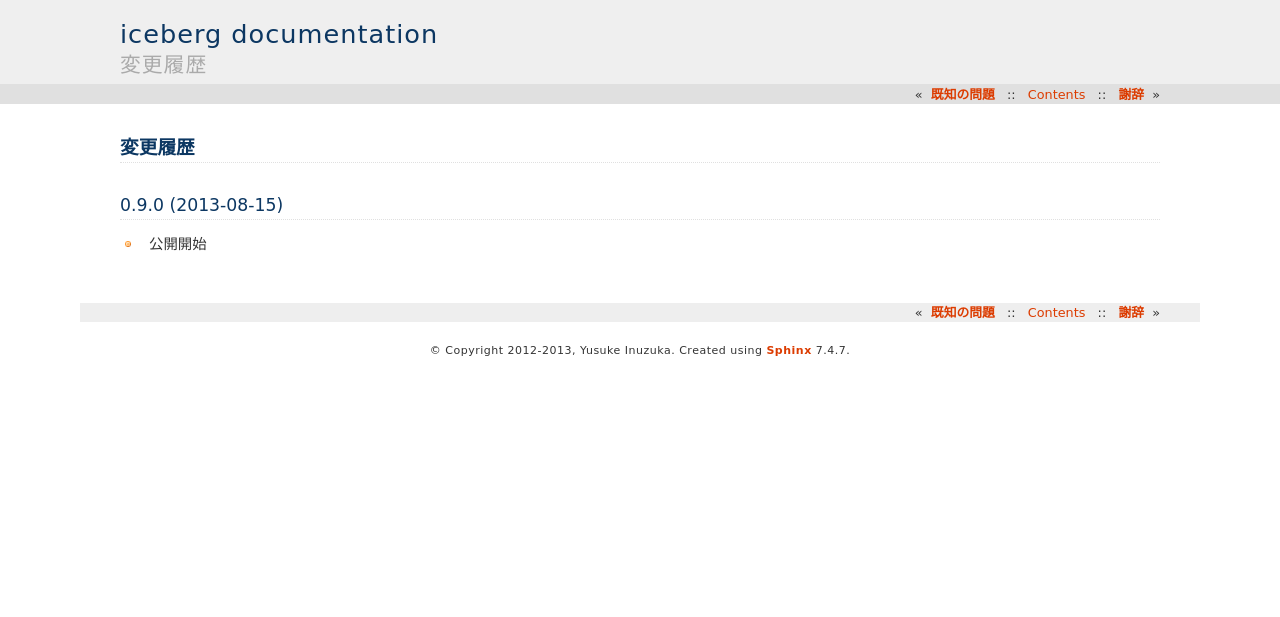
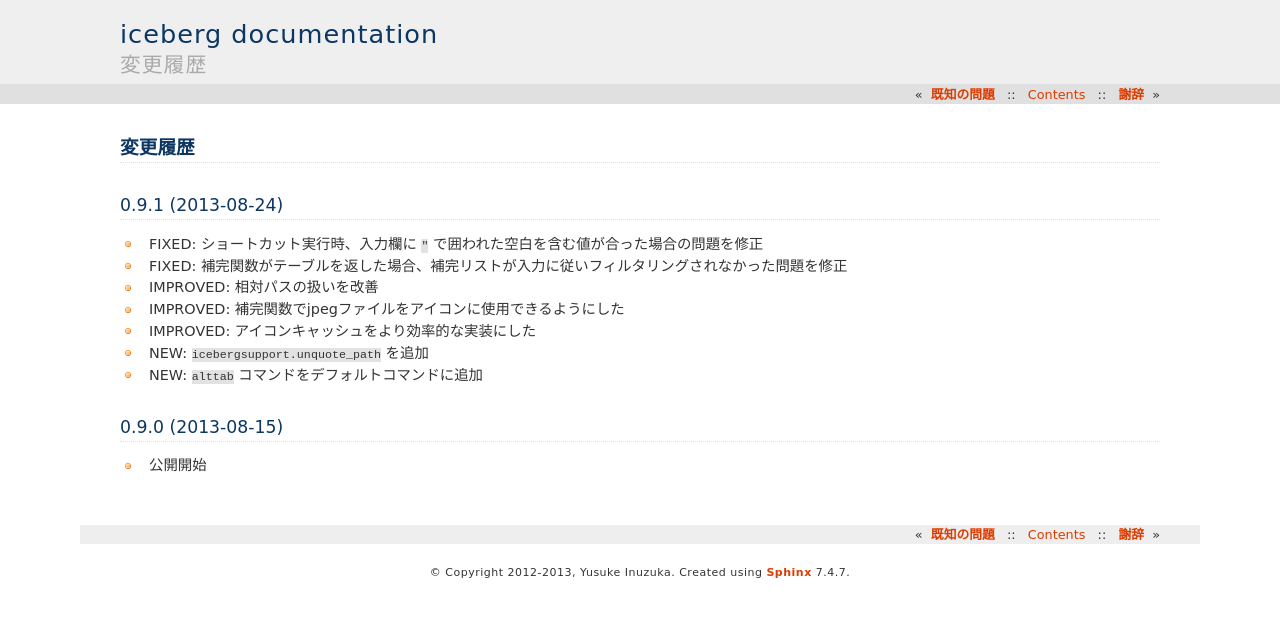
Before and after one commit to yuin/iceberg, a Sphinx documentation site: the page built from docs/source/changes.rst, in a window 1280 px wide. Shown: the top 617 px of the page. Built offline with Sphinx 7.4.7, drawn with Linux system fonts in a browser that asks for light colours; the version number could not be read and is left out.

Commit message:
NEW: alttab command

```diff
--- a/docs/source/changes.rst
+++ b/docs/source/changes.rst
@@ -1,5 +1,15 @@
 変更履歴
 =======================
+0.9.1 (2013-08-24)
+-----------------------
+- FIXED: ショートカット実行時、入力欄に ``"`` で囲われた空白を含む値が合った場合の問題を修正
+- FIXED: 補完関数がテーブルを返した場合、補完リストが入力に従いフィルタリングされなかった問題を修正
+- IMPROVED: 相対パスの扱いを改善
+- IMPROVED: 補完関数でjpegファイルをアイコンに使用できるようにした
+- IMPROVED: アイコンキャッシュをより効率的な実装にした
+- NEW: ``icebergsupport.unquote_path`` を追加
+- NEW: ``alttab`` コマンドをデフォルトコマンドに追加
+
 0.9.0 (2013-08-15)
 -----------------------
 - 公開開始
--- a/docs/source/overview.rst
+++ b/docs/source/overview.rst
@@ -54,7 +54,8 @@ icebergではそのほか、以下のような方法でコマンド登録が行
 - `google` : Googleで第一引数の単語を検索する。
 - `mkdir` : 最前面のエクスプローラで表示されているディレクトリに第一引数の名前をもつディレクトリを作成する。
 - `cal` : ``cal 10+2`` のように計算を行える計算機。
-- `weather` : 日本の主要都市の天気を表示します。(このコマンドはインターネット上から情報を取得するため、インターネット接続不可の場合情報が表示できません）
+- `weather` : 日本の主要都市の天気を表示します(このコマンドはインターネット上から情報を取得するため、インターネット接続不可の場合情報が表示できません）。 ``weather`` と入力した後半角スペースを入力すると天気リストが表示されます。
+- `alttab` : ``alt+tab`` キーを押したときのような、ウインドウ切り替えコマンドです。 ``alttab`` と入力した後半角スペースを入力するとウインドウリストが表示されます。
 
 カレントディレクトリ
 ~~~~~~~~~~~~~~~~~~~~~~~~~~
```
Also changed, not shown: 4 other files.
